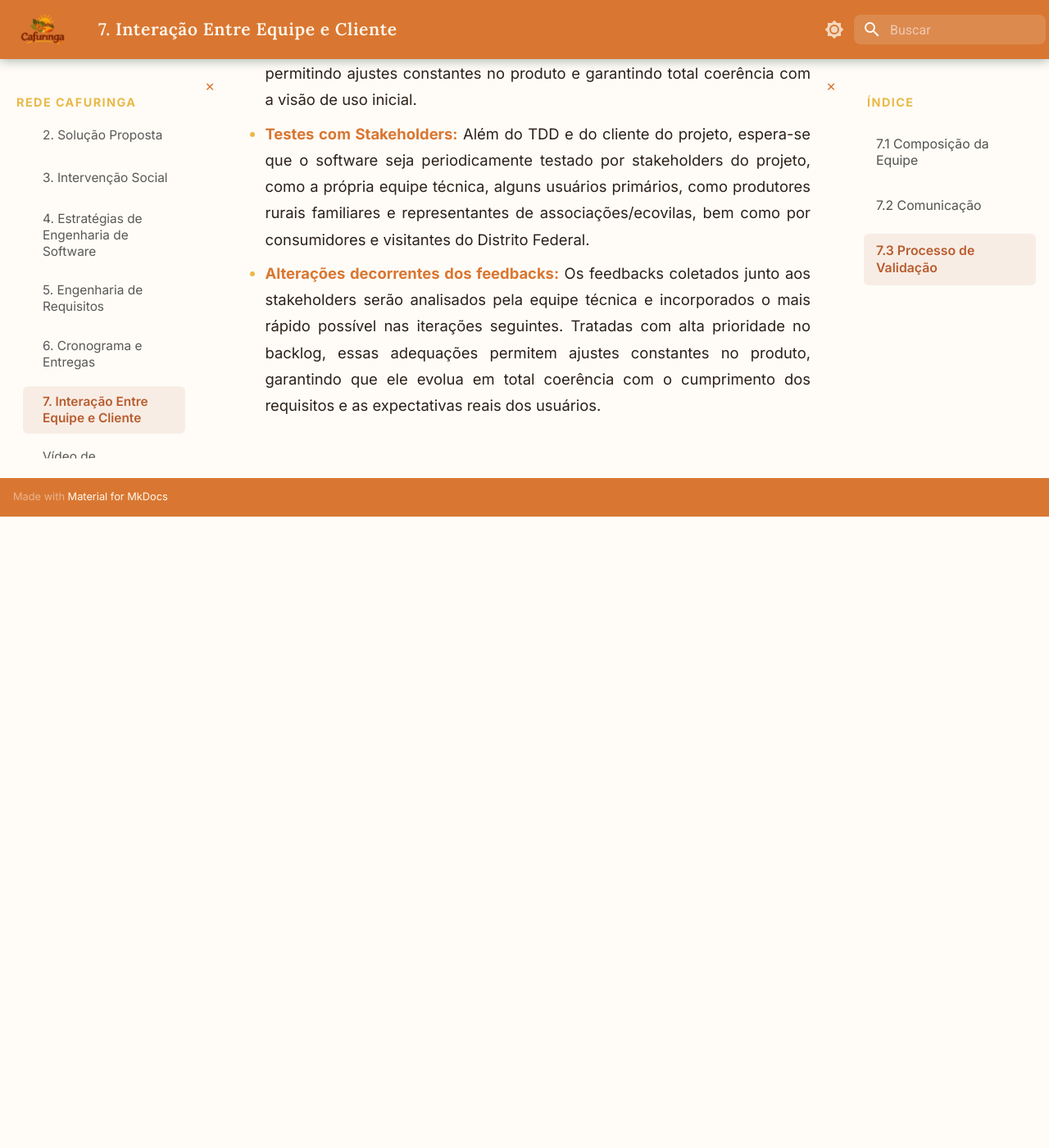
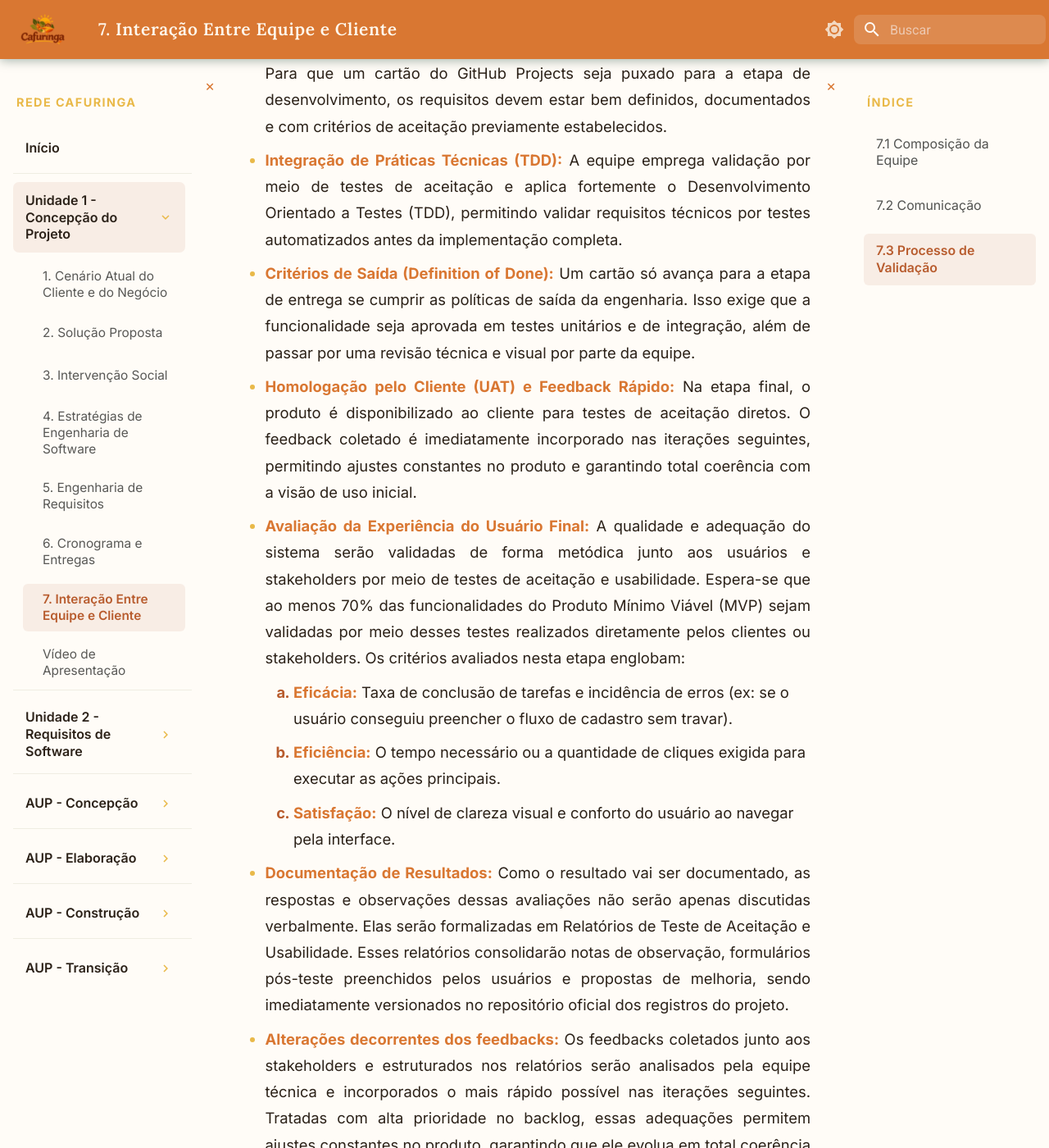
Before and after one commit to mdsreq-fga-unb/REQ-2026.2-T02-RedeCafuringa, an MkDocs documentation site: the page built from docs/unidade1/interacao.md, in a window 1280 px wide and 1400 px high, scrolled down 3666 px. Shown: the whole window at 82% size. Built offline with MkDocs 1.6.1 and Material for MkDocs 9.7.7, drawn with Linux system fonts in a browser that asks for light colours; before the commit the page ends 4296 px from its top, so only the background shows below that; some of the changed text lies outside the part shown.

Commit message:
docs: refina processos de comunicação e detalha critérios de validação

```diff
--- a/docs/unidade1/interacao.md
+++ b/docs/unidade1/interacao.md
@@ -25,9 +25,15 @@
 
 * **Microsoft Teams:** Ferramenta oficial para as videoconferências. A equipe de desenvolvimento realiza duas reuniões internas semanais para acompanhar o progresso e solucionar impedimentos. Nesses encontros, espera-se a participação de todos os integrantes da equipe, sempre que possível, sendo obrigatória a presença do monitor em pelo menos uma dessas reuniões.
 
-* **GitHub Projects:** Ferramenta oficial para gerenciar o quadro Kanban, centralizando a criação, priorização e movimentação das tarefas durante o desenvolvimento.
+* **GitHub Projects:** Ferramenta oficial para gerenciar o quadro de projetos, centralizando a criação, priorização e movimentação das tarefas durante o desenvolvimento.
 
 * **Reuniões de Revisão com o Cliente:** Ocorrem via Microsoft Teams a cada 7 ou 15 dias, conforme a necessidade e a disponibilidade do cliente. Durante as agendas, o cliente participa ativamente da revisão dos cartões concluídos, validação de funcionalidades, coleta de feedbacks e priorização do backlog. Espera-se a presença de todos os integrantes da equipe técnica, sempre que possível.
+
+* **Registro de Decisões:** Durante as reuniões e ao longo das interações, quem registra as decisões técnicas e de negócio é o **Gerente de projeto/facilitador** (ou um membro da equipe expressamente designado no dia).
+
+* **Repositório Oficial:** Para assegurar a rastreabilidade e a organização do projeto, todas as decisões de arquitetura, atas de reuniões e critérios acordados são documentados no repositório oficial no GitHub: [mdsreq-fga-unb/REQ-2026.2-T02-RedeCafuringa](mdsreq-fga-unb/REQ-2026.2-T02-RedeCafuringa). O uso contínuo das seções de Wiki e Docs garante que o histórico de evolução do software esteja sempre acessível, seguro e versionado.
+
+* **Prazo de Feedback:** O prazo esperado para que os stakeholders e cliente forneçam os feedbacks de validação após a apresentação de uma entrega ou funcionalidade é de até **3 dias úteis**, a fim de não comprometer o andamento do projeto.
 
 ---
 
@@ -42,6 +48,11 @@
 
 * **Homologação pelo Cliente (UAT) e Feedback Rápido:** Na etapa final, o produto é disponibilizado ao cliente para testes de aceitação diretos. O feedback coletado é imediatamente incorporado nas iterações seguintes, permitindo ajustes constantes no produto e garantindo total coerência com a visão de uso inicial.
 
-* **Testes com Stakeholders:** Além do TDD e do cliente do projeto, espera-se que o software seja periodicamente testado por stakeholders do projeto, como a própria equipe técnica, alguns usuários primários, como produtores rurais familiares e representantes de associações/ecovilas, bem como por consumidores e visitantes do Distrito Federal. <!-- Recomenda-se a revisão deste critério de aceitação. A exigência de validação direta com usuários primários, além do cliente, introduzirá uma carga logística e burocrática significativa ao fluxo de desenvolvimento. -->
+* **Avaliação da Experiência do Usuário Final:** A qualidade e adequação do sistema serão validadas de forma metódica junto aos usuários e stakeholders por meio de testes de aceitação e usabilidade. Espera-se que ao menos 70% das funcionalidades do Produto Mínimo Viável (MVP) sejam validadas por meio desses testes realizados diretamente pelos clientes ou stakeholders. Os critérios avaliados nesta etapa englobam:
+    1. **Eficácia:** Taxa de conclusão de tarefas e incidência de erros (ex: se o usuário conseguiu preencher o fluxo de cadastro sem travar).
+    2. **Eficiência:** O tempo necessário ou a quantidade de cliques exigida para executar as ações principais.
+    3. **Satisfação:** O nível de clareza visual e conforto do usuário ao navegar pela interface.
 
-* **Alterações decorrentes dos feedbacks:** Os feedbacks coletados junto aos stakeholders serão analisados pela equipe técnica e incorporados o mais rápido possível nas iterações seguintes. Tratadas com alta prioridade no backlog, essas adequações permitem ajustes constantes no produto, garantindo que ele evolua em total coerência com o cumprimento dos requisitos e as expectativas reais dos usuários.
+* **Documentação de Resultados:** Como o resultado vai ser documentado, as respostas e observações dessas avaliações não serão apenas discutidas verbalmente. Elas serão formalizadas em Relatórios de Teste de Aceitação e Usabilidade. Esses relatórios consolidarão notas de observação, formulários pós-teste preenchidos pelos usuários e propostas de melhoria, sendo imediatamente versionados no repositório oficial dos registros do projeto.
+
+* **Alterações decorrentes dos feedbacks:** Os feedbacks coletados junto aos stakeholders e estruturados nos relatórios serão analisados pela equipe técnica e incorporados o mais rápido possível nas iterações seguintes. Tratadas com alta prioridade no backlog, essas adequações permitem ajustes constantes no produto, garantindo que ele evolua em total coerência com o cumprimento dos requisitos e as expectativas reais dos usuários.
```
